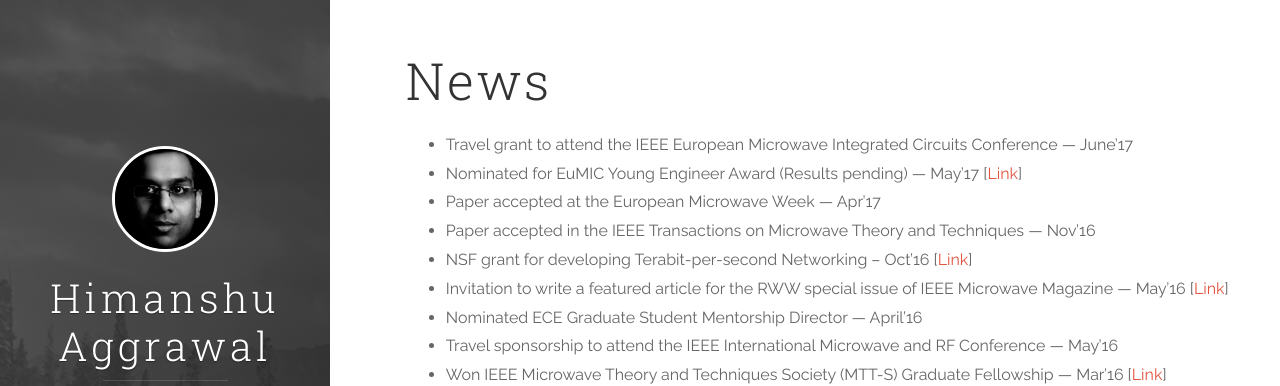
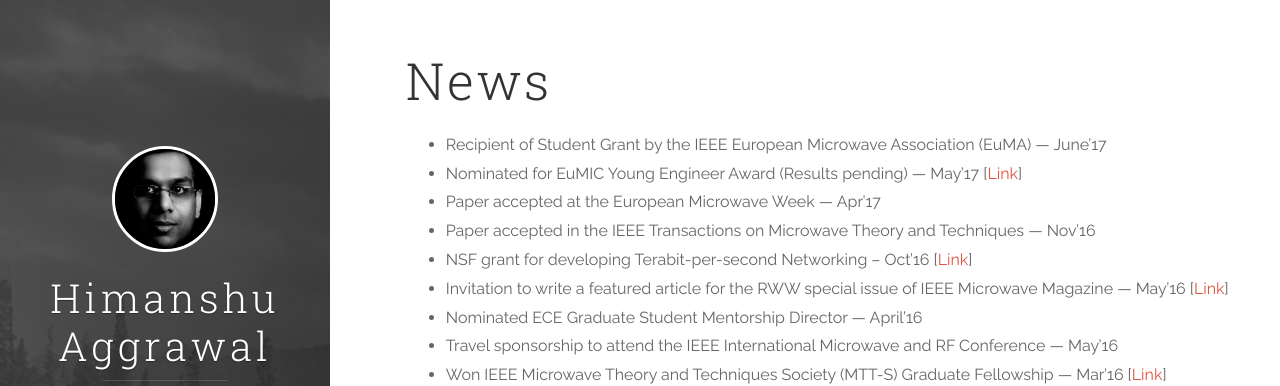
Before and after one commit to ahimanshu13/ahimanshu13.github.io, a Jekyll site: the page built from news/index.md, in a window 1280 px wide. Shown: the top 386 px of the page. Built offline with Jekyll 4.4.1, drawn with Linux system fonts in a browser that asks for light colours; nearby versions of some CDN libraries.

Commit message:
Updated Student grant EuMA

```diff
--- a/news/index.md
+++ b/news/index.md
@@ -4,7 +4,7 @@ title: News
 published: true
 ---
 
-- Travel grant to attend the IEEE European Microwave Integrated Circuits Conference --- June'17
+- Recipient of Student Grant by the IEEE European Microwave Association (EuMA) --- June'17
 - Nominated for EuMIC Young Engineer Award (Results pending)  --- May'17 [[Link](http://www.ece.rice.edu/news/Aggrawal-EuMC/){:target="_blank"}]
 - Paper accepted at the European Microwave Week  --- Apr'17
 - Paper accepted in the IEEE Transactions on Microwave Theory and Techniques --- Nov'16
```
